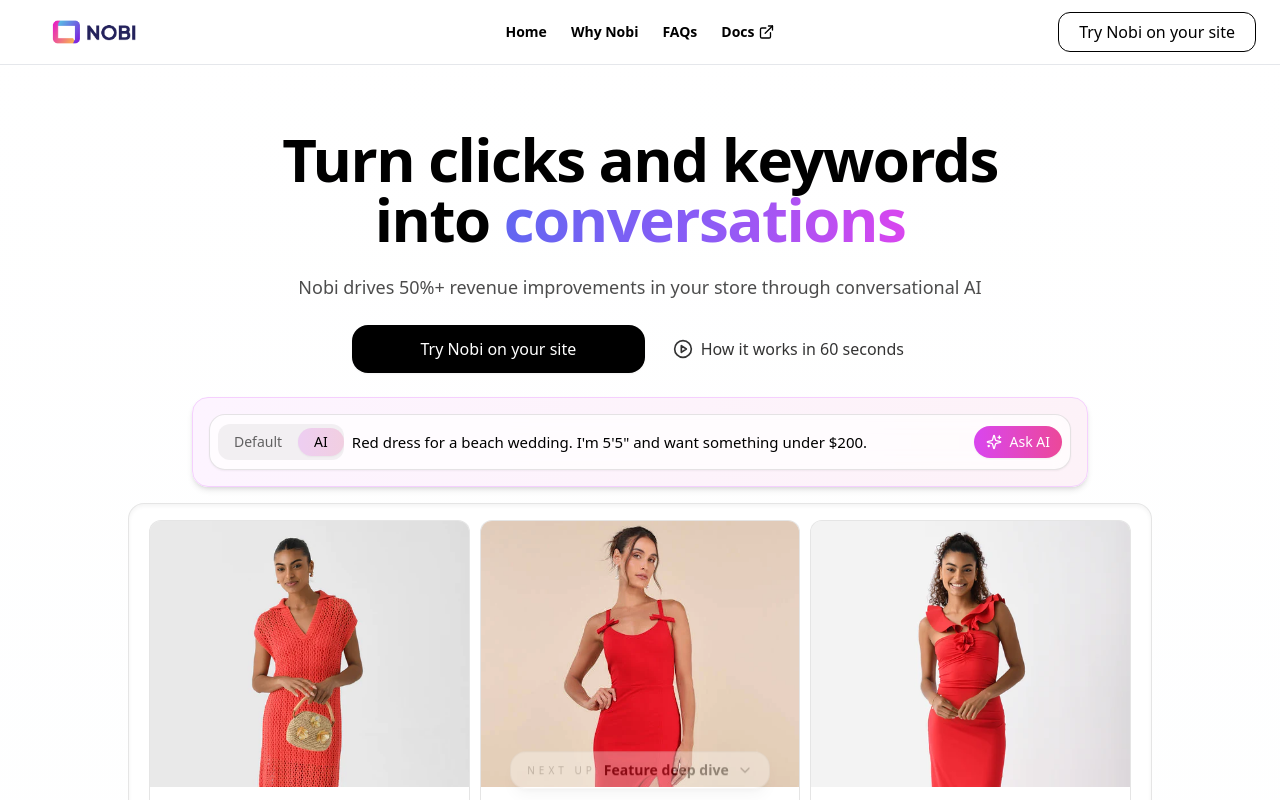
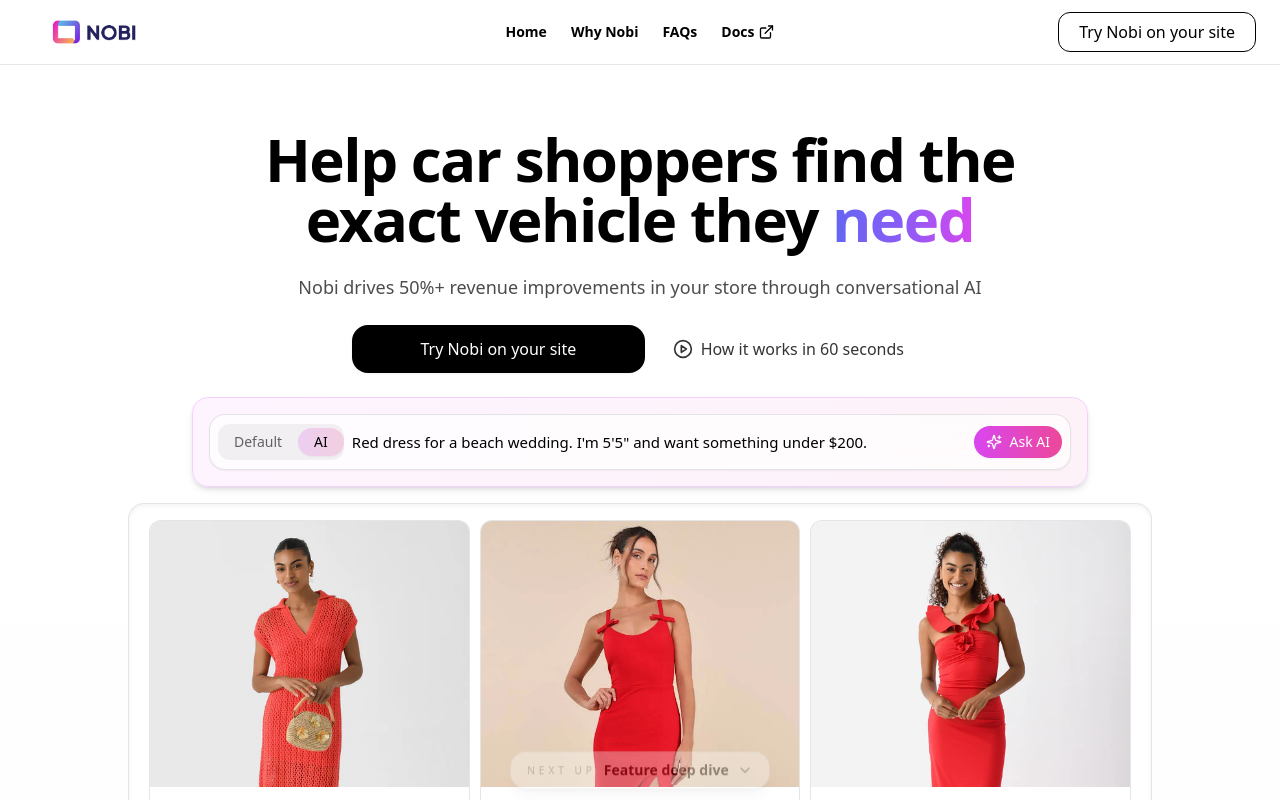
Before and after one commit to tylermuse/trynobi-car-site, a React (Vite) app: page / in a window 1280 px wide. Shown: the top 800 px of the page. Built offline with nearby package versions, Linux system fonts and the light colour scheme.

Commit message:
Update hero headline for car shoppers

```diff
--- a/src/pages/HomePage.jsx
+++ b/src/pages/HomePage.jsx
@@ -825,9 +825,9 @@ function Hero({ onOpenForm, onOpenVideo }) {
       <div className="mx-auto max-w-7xl px-6 pt-10 sm:pt-12 lg:pt-16 pb-24">
         <div className="max-w-4xl mx-auto text-center space-y-6">
           <h1 className="text-5xl sm:text-6xl font-semibold tracking-tight text-balance">
-            Turn clicks and keywords into{" "}
+            Help car shoppers find the exact vehicle they{" "}
             <span className="bg-gradient-to-r from-indigo-500 via-violet-500 to-fuchsia-500 bg-clip-text text-transparent">
-              conversations
+              need
             </span>
           </h1>
 
```
